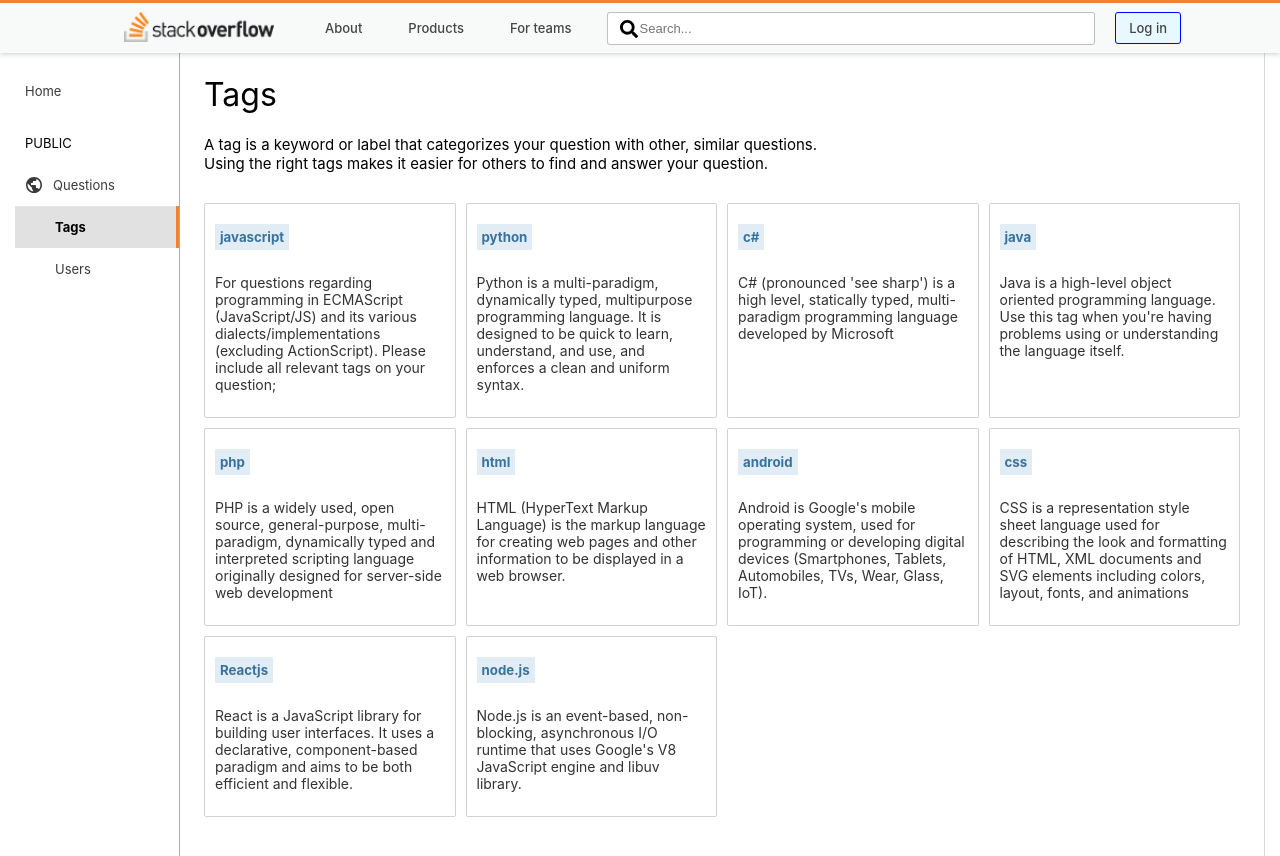
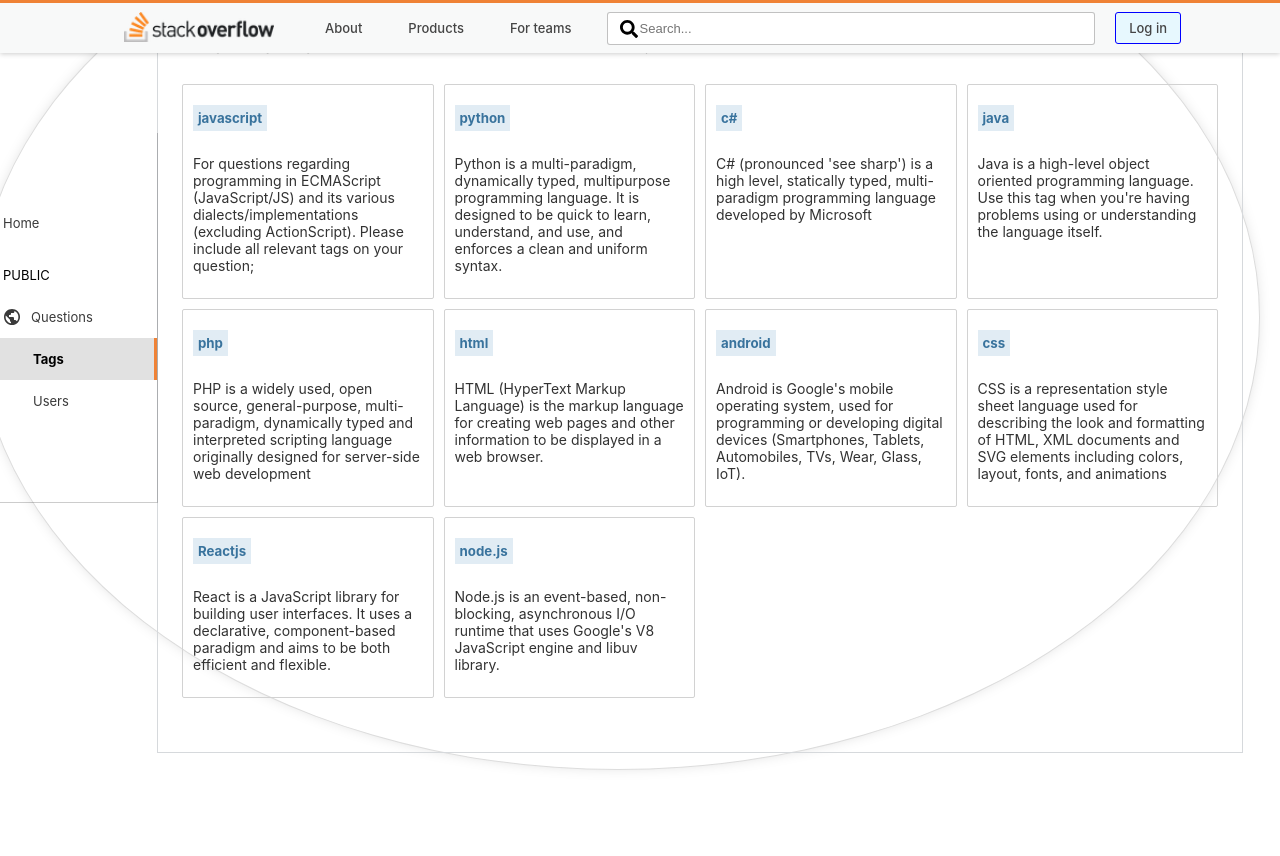
Before and after one commit to ms-maheswari/Stack-overflow-clone, a React (Create React App) app in the folder client/: page /Tags in a window 1280 px wide. Shown: the top 856 px of the page. After the commit the page ends 800 px from the top, so only its background shows below. Built offline with nearby package versions, Linux system fonts and the light colour scheme; no server answers.

Commit message:
Update App.css

```diff
--- a/client/src/App.css
+++ b/client/src/App.css
@@ -1,4 +1,4 @@
-.home-container-1{
+/* .home-container-1{
   min-height: 100vh;
   max-width: 1250px;
   width: 100%;
@@ -13,4 +13,50 @@
   border: 1px solid #d6d9dc;
   padding: 24px;
   box-sizing: border-box;
+} */
+.home-container-1 {
+  min-height: 100vh;
+  max-width: 1250px;
+  width: 100%;
+  display: flex;
+  justify-content: space-between;
+  margin: 0% auto;
 }
+
+.home-container-2 {
+  max-width: 1100px;
+  width: calc(100% - 164px);
+  border: 1px solid #d6d9dc;
+  padding: 24px;
+  box-sizing: border-box;
+}
+
+@media screen and (max-width: 900px) {
+  .home-container-2 {
+    max-width: 1100px;
+    width: 100%;
+    padding: 24px 0;
+    box-sizing: border-box;
+    margin: 0 auto;
+  }
+}
+
+.home-container-1  {
+  position: fixed;
+  bottom: 30px;
+  right: 20px;
+  border-radius: 50%;
+  display: flex;
+  align-items: center;
+  justify-content: center;
+  cursor: pointer;
+  background: #fff;
+  padding: 1rem;
+  box-shadow: 0 0 15px -5px #ccc;
+  border: 1px solid #ddd;
+}
+
+
+.home-container-1 .comment-button {
+  font-size: 1.3em;
+}
```
